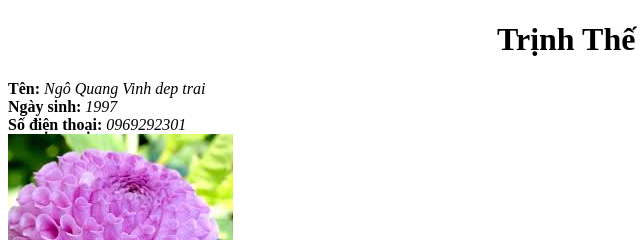
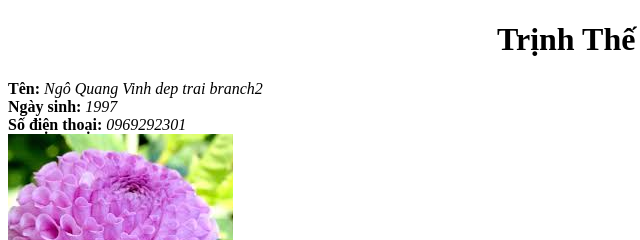
Before and after one commit to trinhthehung/trinhthehung.github.io, a plain HTML site: page index.html in a window 1280 px wide. Shown: the top 240 px of the page, 0-640 px from the left. Drawn offline with Linux system fonts and the light colour scheme.

Commit message:
test branch2

```diff
--- a/index.html
+++ b/index.html
@@ -10,7 +10,7 @@
 <body>
     <h1>Trịnh Thế Hùng    (IT)</h1>
     <div class="info">
-        <b>Tên: </b> <i>Ngô Quang Vinh dep trai</i>
+        <b>Tên: </b> <i>Ngô Quang Vinh dep trai branch2</i>
     </div>
 
     <div class="info">
```
